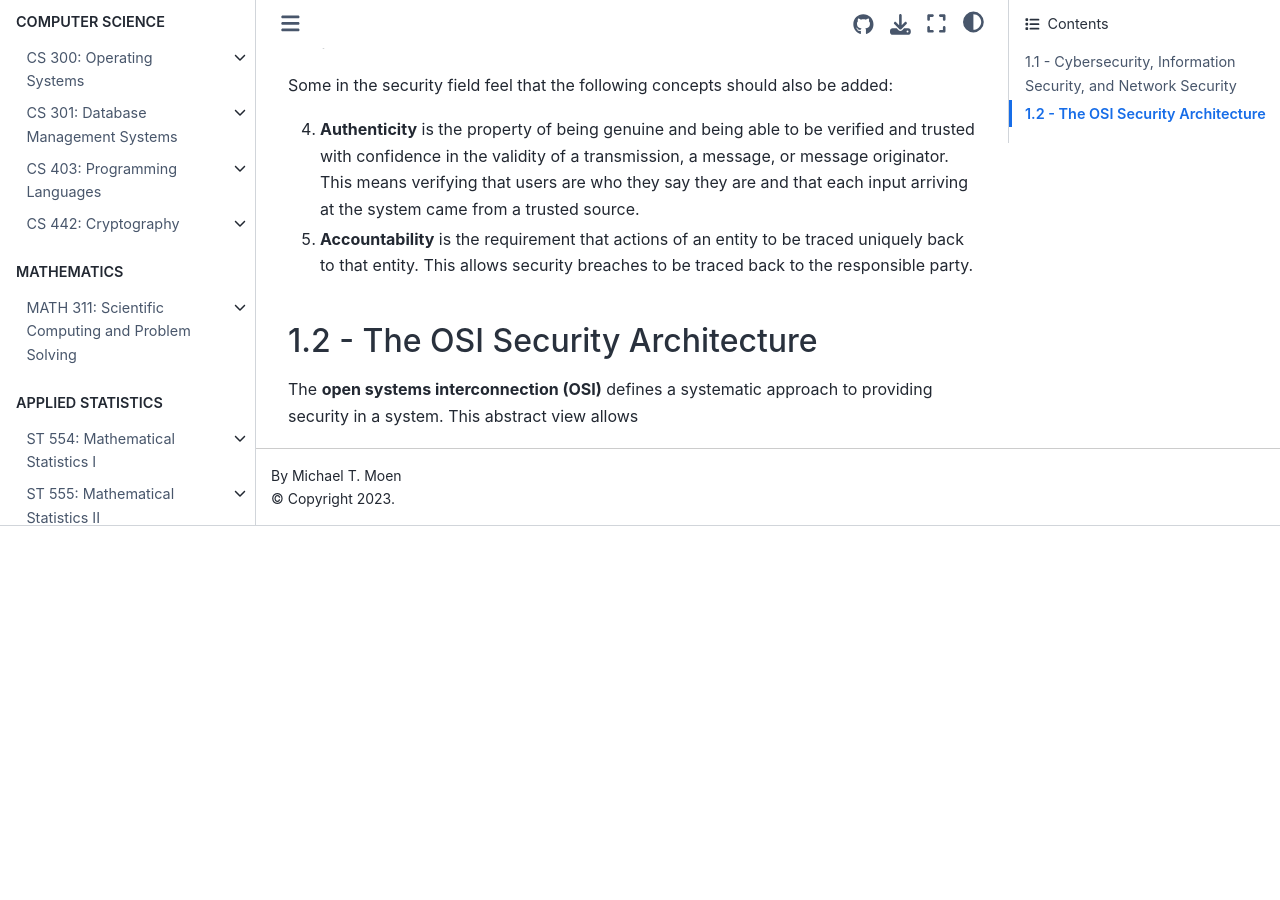
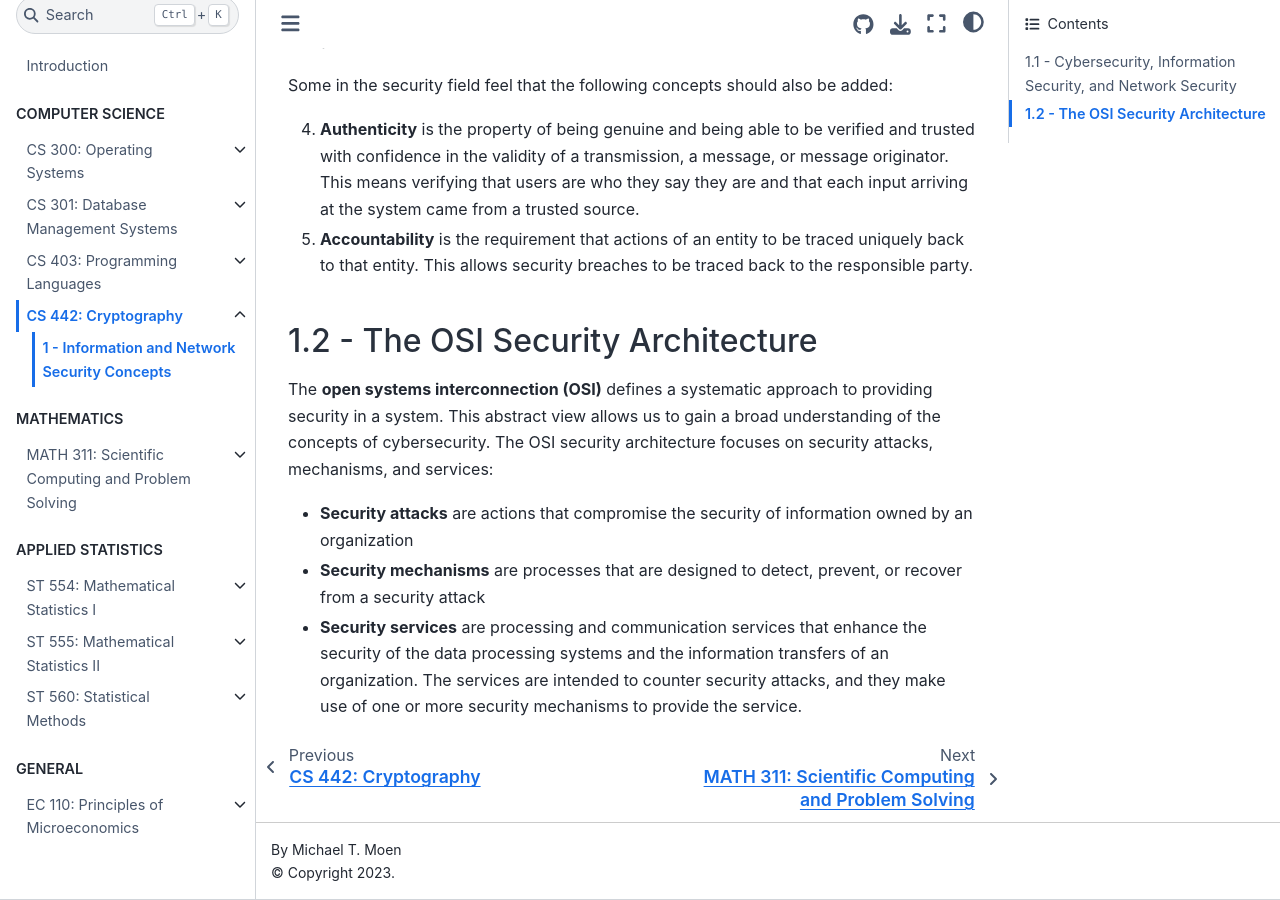
Before and after one commit to MoenMi/notes, a Jupyter Book: the page built from classes/cs442/chapter1.md, in a window 1280 px wide and 900 px high, scrolled down 1237 px. Built offline with Jupyter Book 1.0.4 settings and Sphinx 7.4.7 and the Sphinx Book theme 1.1.4, drawn with Linux system fonts in a browser that asks for light colours; pages that are not in the unit, such as notebooks, are missing from menus; before the commit the page ends 1763 px from its top, so only the background shows below that.

Commit message:
Add chapter 1 - Information and Network Security Concepts

```diff
--- a/classes/math311/chapter1.md
+++ b/classes/cs442/chapter1.md
@@ -29,4 +29,8 @@ Some in the security field feel that the following concepts should also be added
 
 ## 1.2 - The OSI Security Architecture
 
-The **open systems interconnection (OSI)** defines a systematic approach to providing security in a system. This abstract view allows
+The **open systems interconnection (OSI)** defines a systematic approach to providing security in a system. This abstract view allows us to gain a broad understanding of the concepts of cybersecurity. The OSI security architecture focuses on security attacks, mechanisms, and services:
+
+- **Security attacks** are actions that compromise the security of information owned by an organization
+- **Security mechanisms** are processes that are designed to detect, prevent, or recover from a security attack
+- **Security services** are processing and communication services that enhance the security of the data processing systems and the information transfers of an organization. The services are intended to counter security attacks, and they make use of one or more security mechanisms to provide the service.
```
